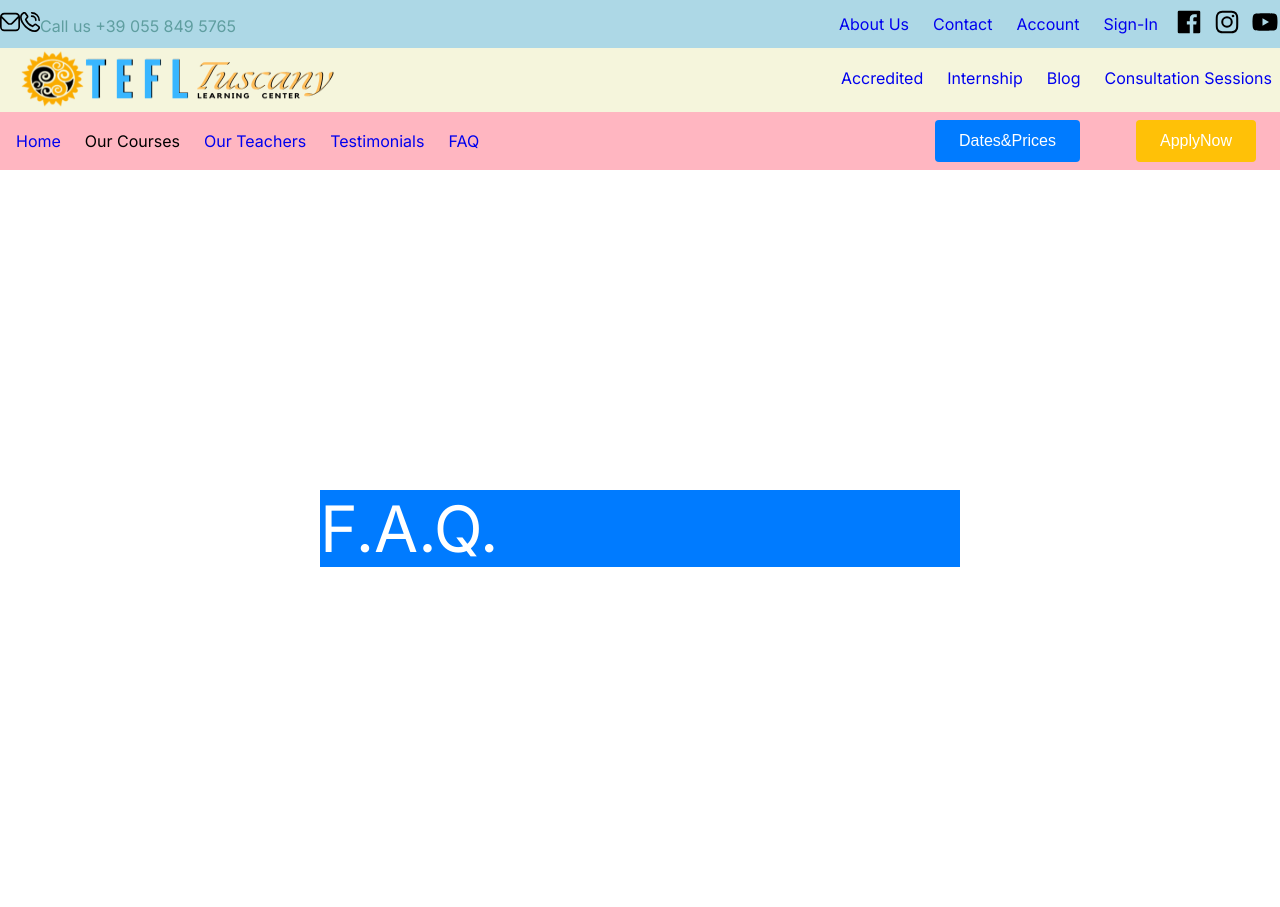
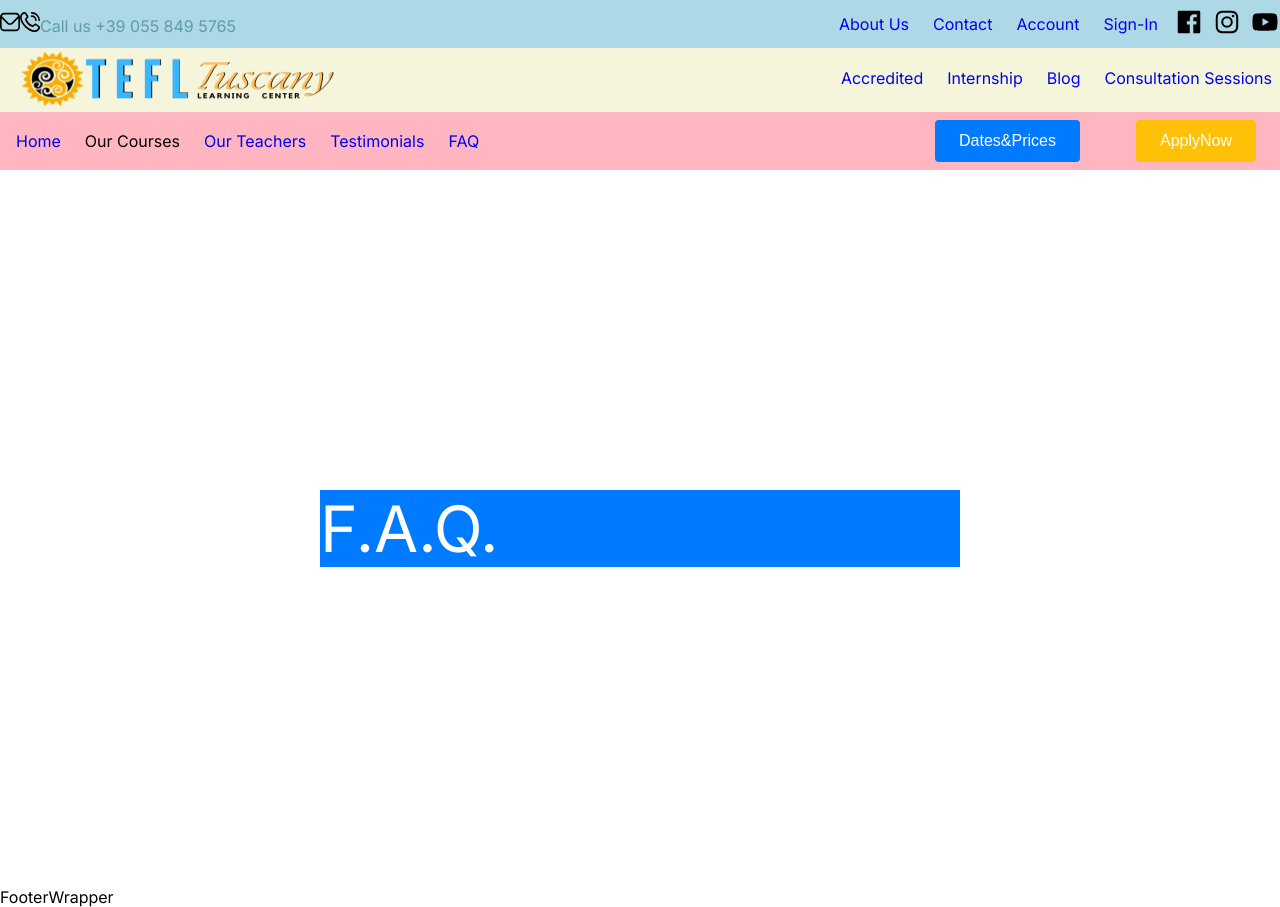
Before and after one commit to MassimilianoMarcello/tefl_school, a Next.js app: page /faq in a window 1280 px wide. Before the commit the page ends 800 px from the top, so only its background shows below. Built offline with nearby package versions, Linux system fonts and the light colour scheme.

Commit message:
started footer

```diff
--- a/app/layout.tsx
+++ b/app/layout.tsx
@@ -2,6 +2,7 @@ import type { Metadata } from "next";
 import { Inter } from "next/font/google";
 import "./globals.scss";
 import NavBarWrapper from "@/components/NavBar/NavBarWrapper";
+import FooterWrapper from "@/components/Footer/FooterWrapper";
 
 const inter = Inter({ subsets: ["latin"] });
 
@@ -20,6 +21,7 @@ export default function RootLayout({
       <body className={inter.className}>
         <NavBarWrapper/>
         {children}</body>
+        <FooterWrapper/>
     </html>
   );
 }
--- /dev/null
+++ b/components/Footer/FooterWrapper.tsx
@@ -0,0 +1,9 @@
+import React from 'react'
+
+const FooterWrapper = () => {
+  return (
+    <div>FooterWrapper</div>
+  )
+}
+
+export default FooterWrapper
--- a/components/MainPage/_MainPageWrapper.tsx
+++ b/components/MainPage/_MainPageWrapper.tsx
@@ -41,8 +41,8 @@ const MainPageWrapper = async () => {
       <>
         {/* Passa i dati come props ai componenti figlio */}
 
-        {/* <FirstComponent data={firstComponentData} />
-        <SlideItem/>
+       <FirstComponent data={firstComponentData} />
+        {/*  <SlideItem/>
         <SecondComponent data={secondComponentData} /> */}
    {/* <OurCourses/> */}
         {/* <ThirdComponent data={thirdComponentData} /> */}
```
Also changed, not shown: components/Footer/A_Contact.tsx (added, +13 -0 lines), components/Footer/B_QuickLinks.tsx (added), components/Footer/C_Information.tsx (added), components/Footer/D_EmailForm.tsx (added), components/Footer/FooterWrapper.module.scss (added).
